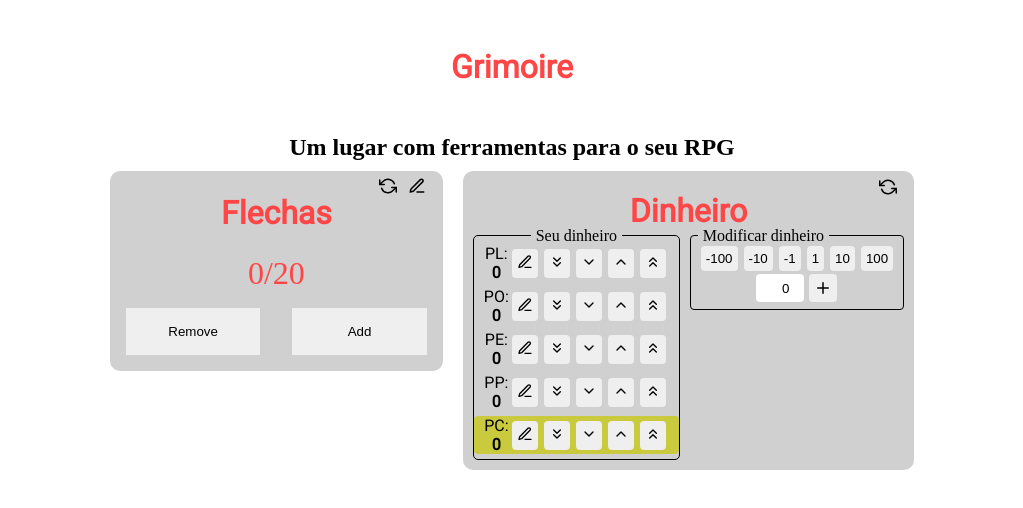
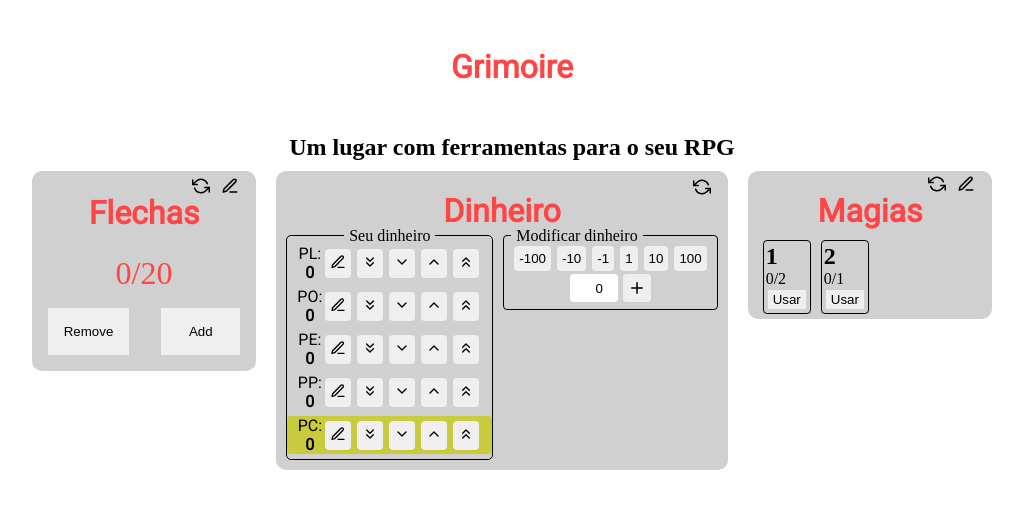
Before and after one commit to VitorSoaresSilva/grimoire, a Next.js app: page / in a window 1280 px wide. Shown: the top 508 px of the page, without its empty margins (128-1151 px from the left). Built offline with nearby package versions, Linux system fonts and the light colour scheme.

Commit message:
Added SpellsSlot Component

```diff
--- /dev/null
+++ b/src/components/SpellsSlot.tsx
@@ -0,0 +1,94 @@
+import { Container } from "@/styles/components/SpellsSlot";
+import { useEffect, useState } from "react"
+import { FiEdit3, FiMinus, FiPlus, FiRefreshCcw } from "react-icons/fi";
+import Cookie from 'js-cookie';
+
+export default function SpellsSlot({initialData}){
+    const baseValue = {slots:[
+        {level:1, amount:2,used: 0},
+        {level:2, amount:1,used: 0},
+    ]}
+    const [editMode,setEditMode] = useState(false);
+    const [slots,setSlots] = useState(initialData? JSON.parse(initialData).slots : baseValue.slots);
+    useEffect(()=>{
+        Cookie.set("spellsData",JSON.stringify({slots: slots}))
+    },[slots])
+
+    function reset(){
+        setSlots(baseValue.slots);
+    }
+    function useSpell(level){
+        let state = slots;
+        if(state[level-1].amount > state[level-1].used){
+            state[level-1].used++;
+            setSlots([...state])
+        }
+    }
+    function changeSlotAmount(level,value){
+        let state = slots;
+        if(state[level-1].amount + value > 0){
+            state[level-1].amount += value;
+            setSlots([...state])
+        }
+    }
+    function removeSlot(){
+        let state = slots;
+        state.pop();
+        setSlots([...state])
+    }
+    function addSlot(){
+        let state = slots;
+        state.push({
+            level: state.length + 1,
+            amount: 1,
+            used: 0
+        })
+        setSlots([...state])
+    }
+    return(
+        <Container>
+            <div className="header">
+                <h1>Magias</h1>
+                <div className="options">
+                    <button onClick={reset}>
+                        <FiRefreshCcw size={18}/>
+                    </button>
+                    <button onClick={()=> setEditMode(!editMode)}>
+                        <FiEdit3 size={18}/>
+                    </button>
+                </div>
+            </div>
+            {editMode?
+                <div className="edit">
+                    <h2>Editar Espaços de magia</h2>
+                    <div className="">
+                        {slots.map((slot)=>{
+                            return(
+                            <div className="card" key={slot.level}>
+                                <p>Level: {slot.level} - Max: {slot.amount}</p>
+                                <button onClick={()=>{changeSlotAmount(slot.level,1)}}><FiPlus size={18}/></button>
+                                <button onClick={()=>{changeSlotAmount(slot.level,-1)}}><FiMinus size={18}/></button>
+                            </div>)
+                        })}
+                    </div>
+                    <div className="buttons">
+                        <p>Modificar quantidade de Espaços:</p>
+                        <button onClick={removeSlot}><FiMinus size={18}/></button>
+                        <button onClick={addSlot}><FiPlus size={18}/></button>
+                    </div>
+                </div>
+            :
+            <div className="content">
+                {slots.map(slot=>{
+                    return(
+                        <div className="slotCard" key={slot.level}>
+                            <h2 className="levelSlot">{slot.level}</h2>
+                            <p>{slot.used}/{slot.amount}</p>
+                            <button onClick={()=>useSpell(slot.level)}>Usar</button>
+                        </div>
+                    )
+                })}
+            </div>}
+        </Container>
+    )
+}
--- a/src/pages/index.tsx
+++ b/src/pages/index.tsx
@@ -2,9 +2,10 @@ import React from "react";
 import ArrowCount from "@/components/ArrowCount";
 import { Container, Content } from "@/styles/pages/Home";
 import MoneyCount from "@/components/MoneyCount";
+import SpellsSlot from "@/components/SpellsSlot";
 import { GetServerSideProps } from "next";
 
-export default function Home({arrowData,moneyData}) {
+export default function Home({arrowData,moneyData,spellsData}) {
   return (
     <Container>
       <h1>Grimoire</h1>
@@ -12,17 +13,19 @@ export default function Home({arrowData,moneyData}) {
       <Content>
         <ArrowCount initialData={arrowData}/>
         <MoneyCount initialData={moneyData}/>
+        <SpellsSlot initialData={spellsData}/>
       </Content>
     </Container>
   )
 }
 export const getServerSideProps: GetServerSideProps = async ({ req }) => {
-  const { arrowData = false, moneyData = false } = req.cookies;
+  const { arrowData = false, moneyData = false, spellsData = false } = req.cookies;
 
   return {
     props: {
       arrowData: arrowData,
       moneyData: moneyData,
+      spellsData: spellsData,
     }
   }
 };
--- /dev/null
+++ b/src/styles/components/SpellsSlot.ts
@@ -0,0 +1,80 @@
+import styled from 'styled-components';
+
+export const Container = styled.div`
+  background: ${props => props.theme.colors.background.secondary};
+  border-radius: 10px;
+  display: flex;
+  flex-direction: column;
+  padding: 0 10px;
+  margin: 10px;
+  flex:1;
+  max-width: 16rem;
+
+  .header{
+    flex:1;
+    display:flex;
+    justify-content:center;
+    align-items: center;
+    flex-direction: column;
+    color: ${props => props.theme.colors.text.secondary};
+    font-size: 1rem;
+    h1{
+      padding: 5px;
+    }
+    position: relative;
+    margin-top: 1rem;
+  }
+  .content{
+    flex:1;
+    display:flex;
+    justify-content:flex-start;
+    align-items: center;
+    flex-direction: row;
+    flex-wrap: wrap;
+  }
+  .slotCard{
+      padding: 2px;
+      border: 1px solid #000;
+      border-radius: 4px;
+      margin: 5px;
+  }
+  .slotCard button{
+      padding: 2px 5px;
+      margin: 2px;
+  }
+  .options{
+    position: absolute;
+    right: 0px;
+    top:-1rem;
+  }
+  .options button{
+    margin-right:3px;
+    border-radius: 4px;
+    padding: 4px;
+    font-size: 0px;
+    background: ${props => props.theme.colors.background.secondary}
+  }
+  .options button:hover{
+    filter: brightness(0.9);
+  }
+  .levelSlot{
+      /* position: absolute;
+      left: 0px;
+      top: 0px;
+      padding: 5px; */
+  }
+  .card p{
+      display: inline;
+      margin-right: 5px;
+  }
+  .card button{
+      font-size: 0px;
+      margin-right: 4px;
+  }
+  .buttons p {
+      margin-top: 10px;
+  }
+  .buttons button{
+      margin: 5px;
+  }
+`;
```
